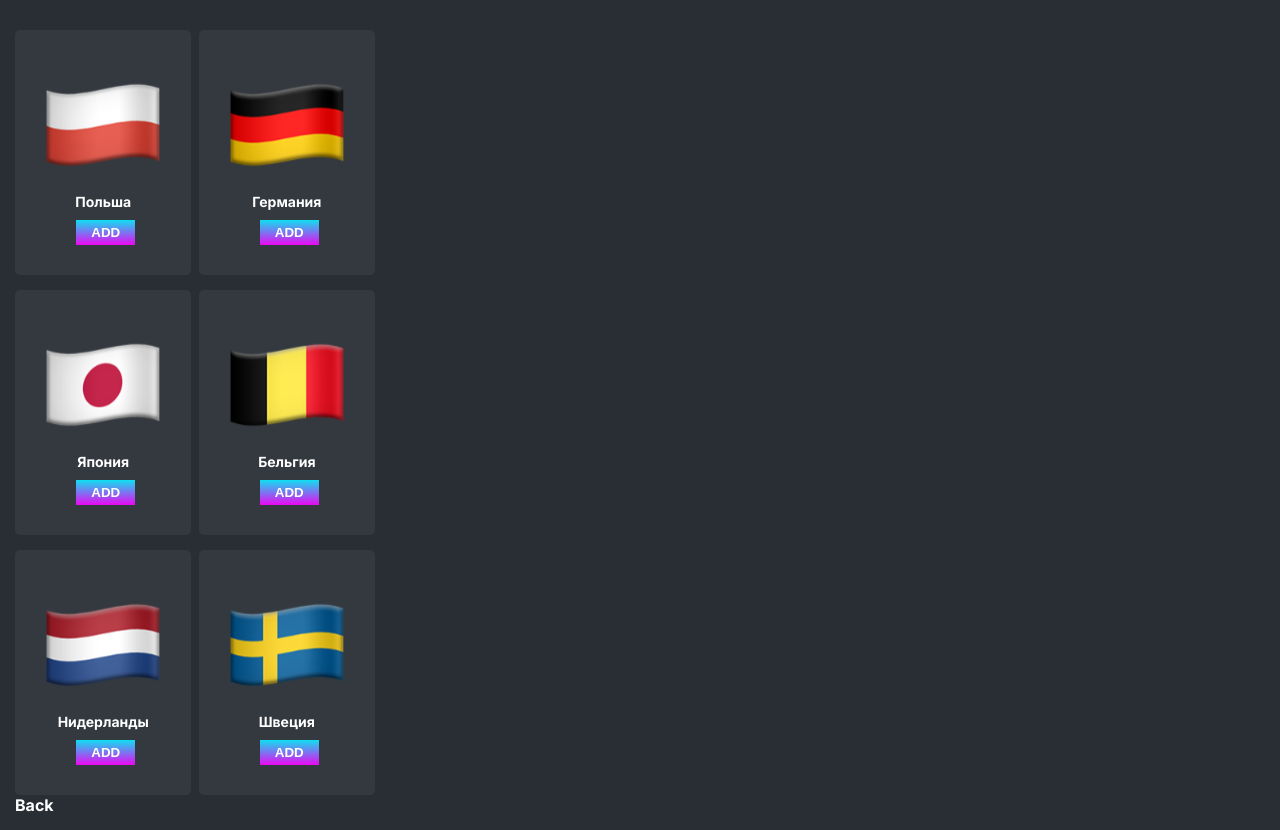
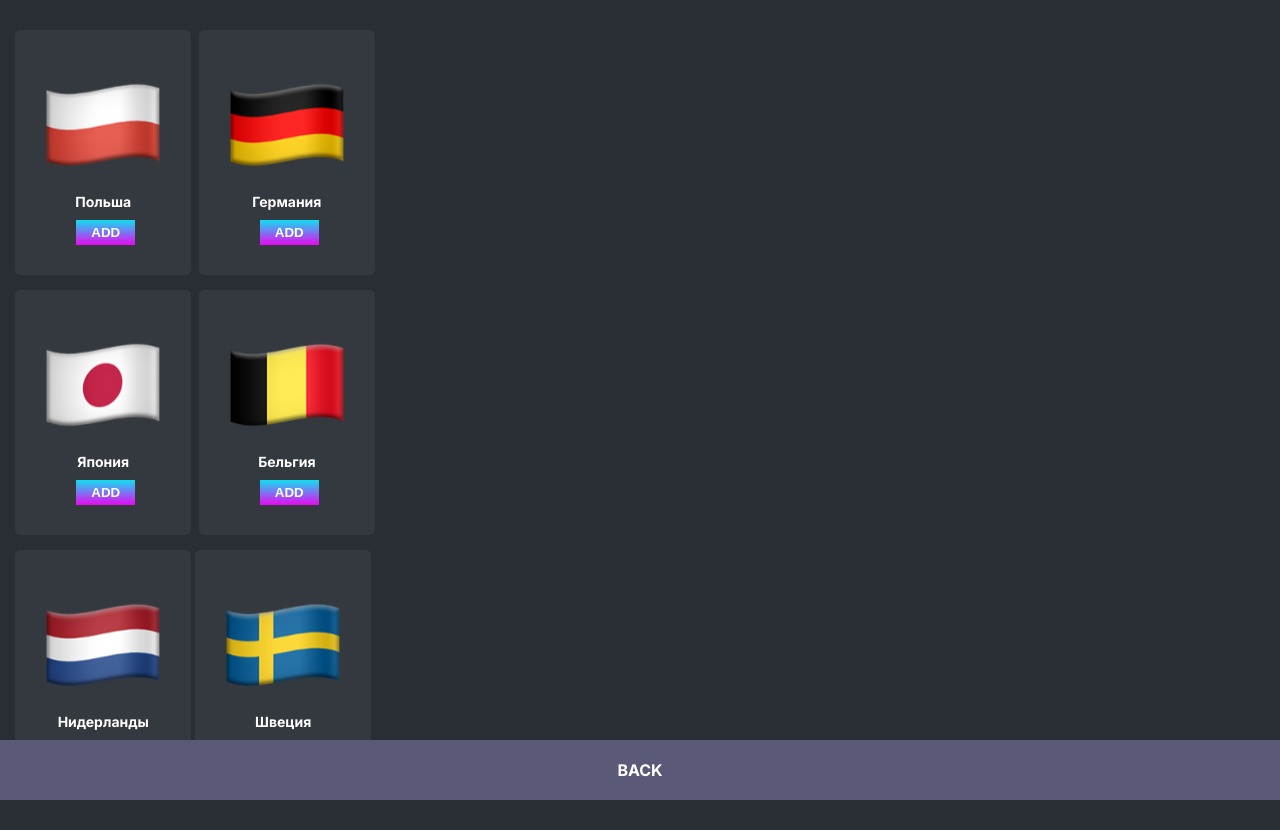
Before and after one commit to Alex-Hlatsko/kanat_lead_shop, a React (Vite) app: page /geo/1 in a window 1280 px wide. Built offline with nearby package versions, Linux system fonts and the light colour scheme.

Commit message:
count product

```diff
--- a/src/App.css
+++ b/src/App.css
@@ -82,3 +82,14 @@
 .product_count p{
   margin: 0;
 }
+.back_btn{
+  width: 100%;
+  padding: 20px 15px;
+  position: fixed;
+  bottom: 0;
+  right: 0;
+  text-align: center;
+  text-transform: uppercase;
+  background-color: #5A5978;
+
+}
--- a/src/components/Flag.jsx
+++ b/src/components/Flag.jsx
@@ -16,14 +16,19 @@ const Flag = ({ img, title, flag_key, productId }) => {
     }
   };
 
-  // console.log(productCounts.products[1])
   const productCount = productCounts.products[productId][flag_key];
 
   return (
     <div className='flag'>
       <img src={img} alt="flag" />
       <p>{title}</p>
-      {productCount > 0 && <p>{productCount}</p>}
+
+      {productCount > 0 &&
+      <div className="product_count">
+        <p>{productCount}</p>
+      </div>
+      }
+
       {productCount !== 0 ? <button className='product_btn btn_del' onClick={handleDecrement}>DEL</button> : ''}
       <button className='product_btn btn_add' onClick={handleIncrement}>ADD</button>
     </div>
--- a/src/components/Product.jsx
+++ b/src/components/Product.jsx
@@ -3,22 +3,32 @@ import { NavLink } from 'react-router-dom'
 import { useSelector, useDispatch } from 'react-redux';
 
 const Product = ({ id, title, price, img }) => {
-  const productCount = useSelector((state) => state.products.products[id])
+  const products = useSelector((state) => state.products.products);
+  const geolocationKeys = ['PL', 'DE', 'JP', 'BE', 'NL', 'SE'];
+
+  const getTotalProductCount = (productId) => {
+    let totalCount = 0;
+    geolocationKeys.forEach((key) => {
+      totalCount += products[productId][key];
+    });
+    return totalCount;
+  };
+
+  const totalProductCount = getTotalProductCount(id);
 
   return (
     <div className='product'>
-      {/* {productCount !== 0 ?
+      {totalProductCount !== 0 ?
         <div className="product_count">
-          <p>{productCount}</p>
+          <p>{totalProductCount}</p>
         </div>
         :
         ''
-      } */}
+      }
 
       <img src={img} />
       <p>{title} ({price}$)</p>
-      {/* {productCount !== 0 ? <button className='product_btn btn_del' onClick={() => { dispatch(decrement(id)) }}>DEL</button> : ''} */}
-      {/* <button className='product_btn btn_add' onClick={() => { dispatch(increment(id)) }}>ADD</button> */}
+      {totalProductCount !== 0 ? <NavLink to={`/geo/${id}`} style={{ background: '#EA0F0F'}} className='product_btn'>DEL</NavLink> : ''}
       <NavLink to={`/geo/${id}`} className='product_btn btn_add'>ADD</NavLink>
 
     </div>
--- a/src/screens/GeoScreen.jsx
+++ b/src/screens/GeoScreen.jsx
@@ -4,7 +4,6 @@ import { NavLink, useParams } from 'react-router-dom';
 
 const GeoScreen = () => {
   const { productId } = useParams();
-  // console.log(productId);
 
   return (
     <div className='container'>
@@ -14,7 +13,11 @@ const GeoScreen = () => {
         <Flag img="../public/flags/be.svg" flag_key="BE" productId={productId} title="Бельгия"/>
         <Flag img="../public/flags/nl.svg" flag_key="NL" productId={productId} title="Нидерланды"/>
         <Flag img="../public/flags/se.svg" flag_key="SE" productId={productId} title="Швеция"/>
-        <NavLink to="../">Back</NavLink>
+        <NavLink to="../">
+          <div className="back_btn">
+            Back
+          </div>
+        </NavLink>
     </div>
   )
 }
```
Also changed, not shown: 1 other file (tests, documents, lock files or other folders).
